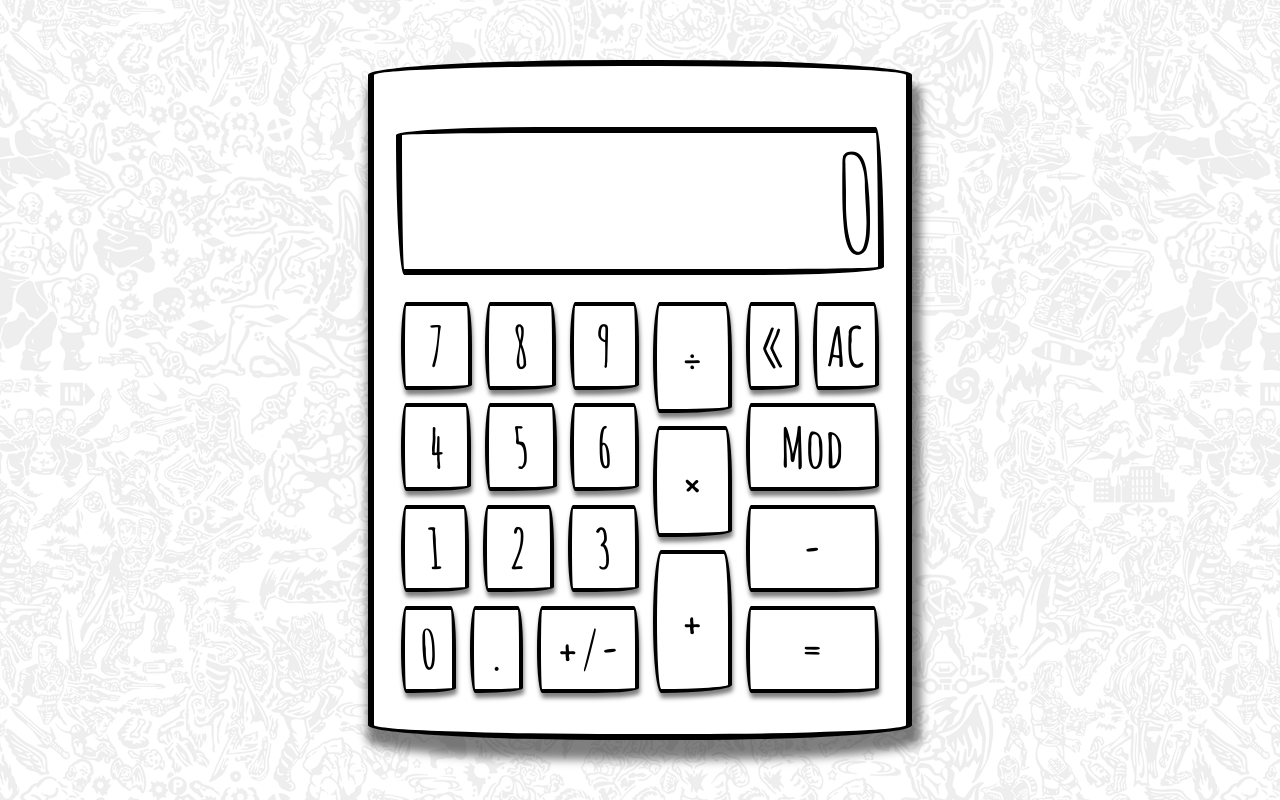
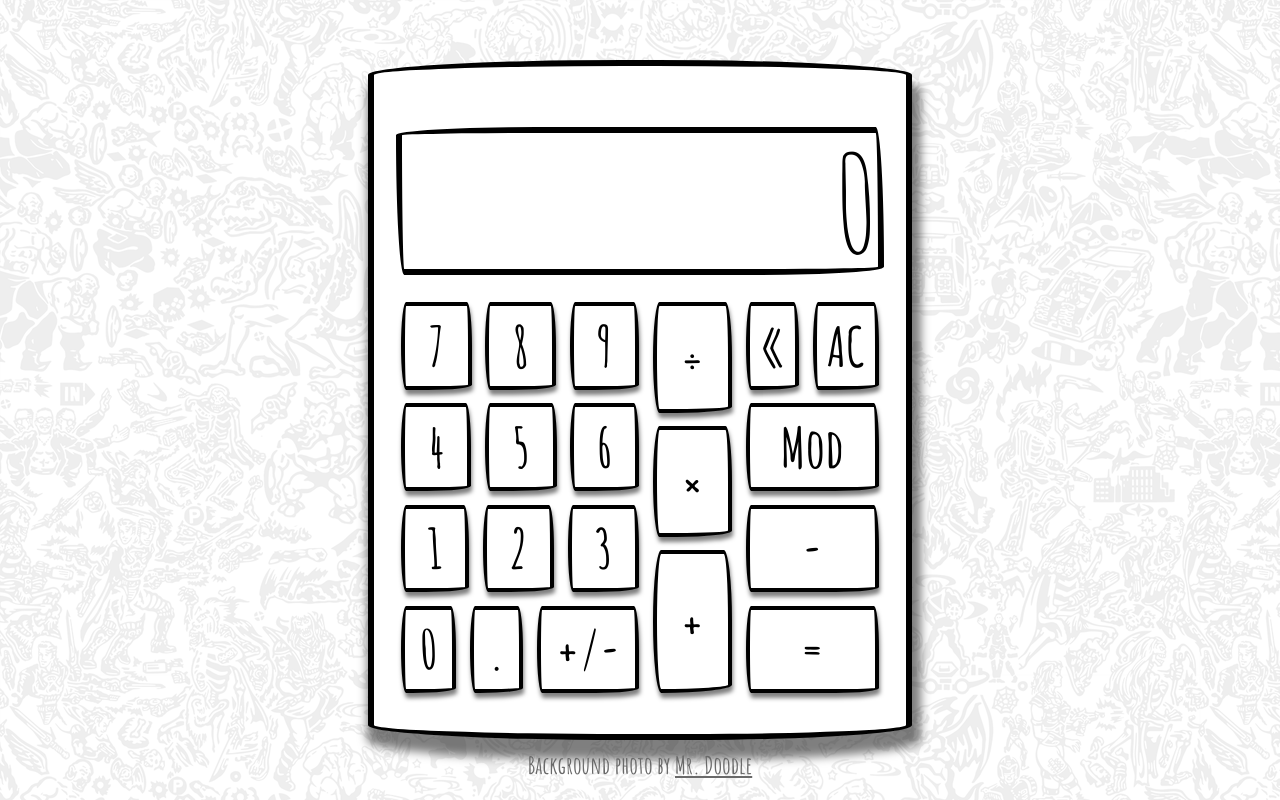
Before and after one commit to Zukurai-Kushal/calculator, a plain HTML site: page index.html in a window 1280 px wide. Drawn offline with Linux system fonts and the light colour scheme.

Commit message:
Add credit for background image

```diff
--- a/index.html
+++ b/index.html
@@ -51,5 +51,6 @@
             </div>
         </div>
     </div>
+    <div class="photo-credit">Background photo by <a href="https://mrdoodle.com/main">Mr. Doodle</a></div>
 </body>
 </html>
--- a/style.css
+++ b/style.css
@@ -123,3 +123,18 @@ button:active, .keydown-button{
   border-bottom-right-radius: 225px 15px;
   border-bottom-left-radius: 15px 255px;
 }
+
+.photo-credit{
+  position: absolute;
+  color: dimgray;
+  bottom: 20px;
+  font-size: 1.5rem;
+  font-family: "Amatic SC", sans-serif;
+  font-weight: 700;
+  & a{
+    color: inherit;
+  }
+  & a:hover{
+    color: black;
+  }
+}
```
